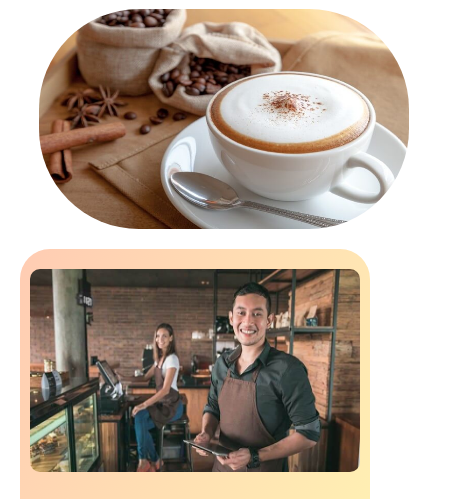
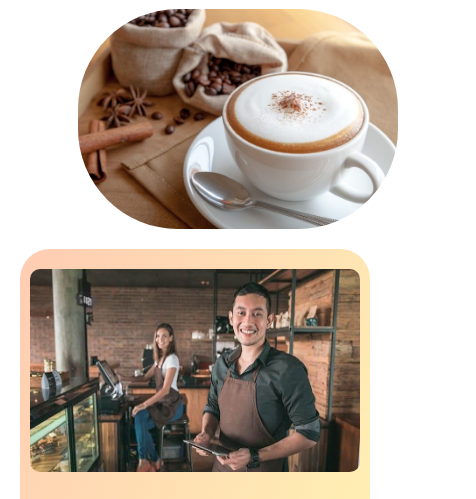
Before and after one commit to AlejandraAguirrez/cafeteria-amaike-tandil, a website: page index.html in a window 390 px wide. Shown: the part 183-682 px from the top of the page, 476 px wide, since content can reach past the window. Drawn offline with nearby package versions, Linux system fonts and the light colour scheme.

Commit message:
margenes card servicios

```diff
--- a/style.scss
+++ b/style.scss
@@ -173,6 +173,7 @@ tr:hover {
 .card {
     width: 330px;
     height: 350px;
+    margin: 20px 20%;
     border-radius: 8px;
     text-align: center;
     box-shadow: 2px 2px 4px #ffcc80;
@@ -231,9 +232,9 @@ $redSocial: (
     }
 
     .img-inicio {
-        width: 450px;
+        width: 400px;
         height: 300px;
-        background-image: url(./imagenes/cafeinicio.jpg);
+        margin: 10px 15%;
     }
 
     .contenedor {
@@ -277,6 +278,12 @@ $redSocial: (
 }
 
 @media (max-width: 768px) {
+
+    .img-inicio {
+        width: 350px;
+        height: 250px;
+        margin: 10px 10%;
+    }
     .contenedor {
         height: 550px;
     }
@@ -299,7 +306,7 @@ $redSocial: (
     .img-inicio {
         width: 320px;
         height: 220px;
-        margin: 5px 10%;
+        margin: 5px 20%;
     }
 
     .contenedor {
```
Also changed, not shown: style.css.
